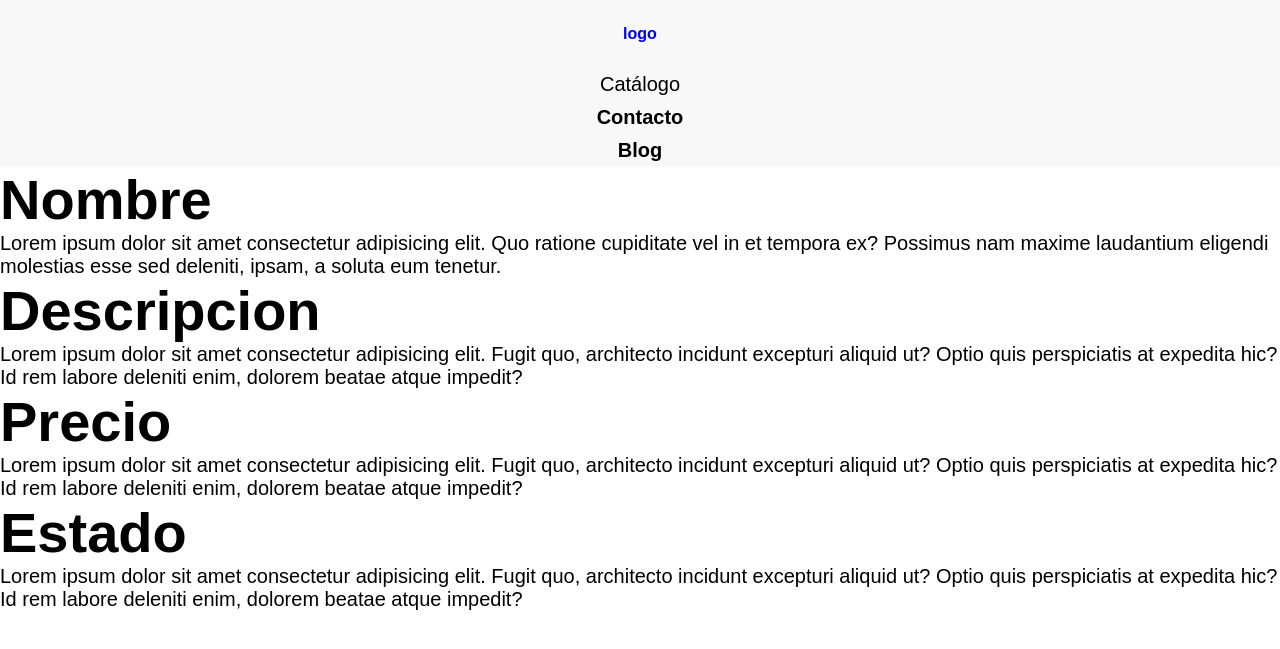
After one commit to Este538/Tienda-Fiel, a PHP site: page /frutas-status/descripcion1.html in a window 1280 px wide. The commit adds this page. Shown: the top 649 px of the page. Run offline with PHP 8.4, Linux system fonts and the light colour scheme.

Commit message:
se ha creado una página de descripción

```diff
--- a/public/catalogo.html
+++ b/public/catalogo.html
@@ -42,7 +42,7 @@
                 <img src="frutas/citrico_3.jpg" alt="descripcion">
             </div>
             <div class="carrusel-item">
-                <img src="frutas/citrico_4.png" alt="descripcion">
+                <a href="frutas-status/descripcion1.html"> <img src="frutas/citrico_4.png" alt="descripcion"> </a>
             </div>
             <div class="carrusel-item">
                 <img src="frutas/citrico_5.webp" alt="descripcion">
--- /dev/null
+++ b/public/frutas-status/descripcion1.html
@@ -0,0 +1,57 @@
+<!DOCTYPE html>
+<html lang="en">
+<head>
+    <meta charset="UTF-8">
+    <meta http-equiv="X-UA-Compatible" content="IE=edge">
+    <meta name="viewport" content="width=device-width, initial-scale=1.0">
+    <link rel="stylesheet" href="/public/style.css" type="text/css">
+    <title>Catálogo</title>
+    <!--probando si se cambio el nombre -->
+</head>
+<body>
+    <header >
+        <div class="container-nav">
+            <div class="logo">
+                <a href="index.html" class="logo">logo</a>
+            </div>
+            <nav>
+                <ul class="nav-menu">
+                    <li class="nav-menu-item"><a href="" class="nav-menu-link"><a class="enlace" href="catalogo.html">Catálogo</a></li>
+                    <li class="nav-menu-item"><a href="" class="nav-menu-link">Contacto</a></li>
+                    <li class="nav-menu-item"><a href="" class="nav-menu-link">Blog</a></li>
+                </ul>
+            </nav>
+        </div>
+    </header>
+
+    <section id="hero">
+    </section>
+
+    <section id="sobreT">
+        <div class="texto">
+            <h1>Nombre</h1>
+            <p>Lorem ipsum dolor sit amet consectetur adipisicing elit. Quo ratione cupiditate vel in et tempora ex? Possimus nam maxime laudantium eligendi
+             molestias esse sed deleniti, ipsam, a soluta eum tenetur.</p>
+        </div>
+        <div class="article">
+            <h1>Descripcion</h1>
+            <p>Lorem ipsum dolor sit amet consectetur adipisicing elit. Fugit quo, architecto incidunt excepturi aliquid ut? Optio quis perspiciatis at expedita
+                hic? Id rem labore deleniti enim, dolorem beatae atque impedit?</p>
+        </div>
+        <div class="article">
+            <h1>Precio</h1>
+            <p>Lorem ipsum dolor sit amet consectetur adipisicing elit. Fugit quo, architecto incidunt excepturi aliquid ut? Optio quis perspiciatis at expedita
+                hic? Id rem labore deleniti enim, dolorem beatae atque impedit?</p>
+        </div>
+        <div class="article">
+            <h1>Estado</h1>
+            <p>Lorem ipsum dolor sit amet consectetur adipisicing elit. Fugit quo, architecto incidunt excepturi aliquid ut? Optio quis perspiciatis at expedita
+                hic? Id rem labore deleniti enim, dolorem beatae atque impedit?</p>
+        </div>
+
+
+
+    </section>
+    <script src="main.js"></script>
+</body>
+</html>
--- a/public/style.css
+++ b/public/style.css
@@ -113,3 +113,7 @@ input{
 .carrusel-item:hover{
     transform: scale(1.2);
 }
+
+.enlace {
+    color: #000;
+}
```
